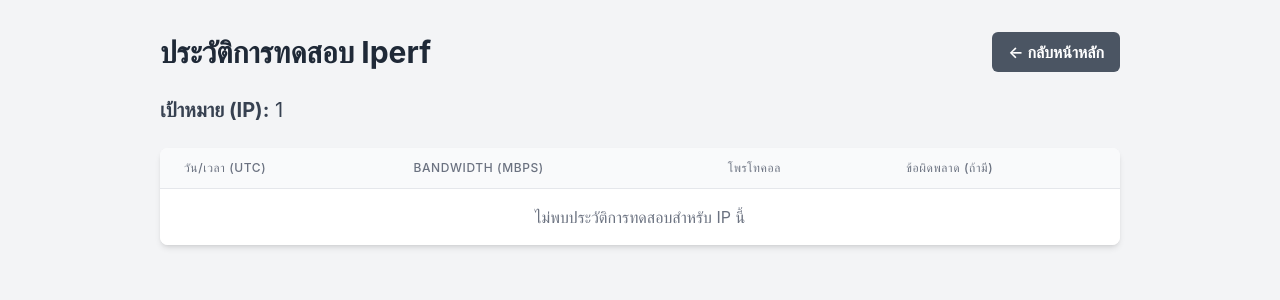
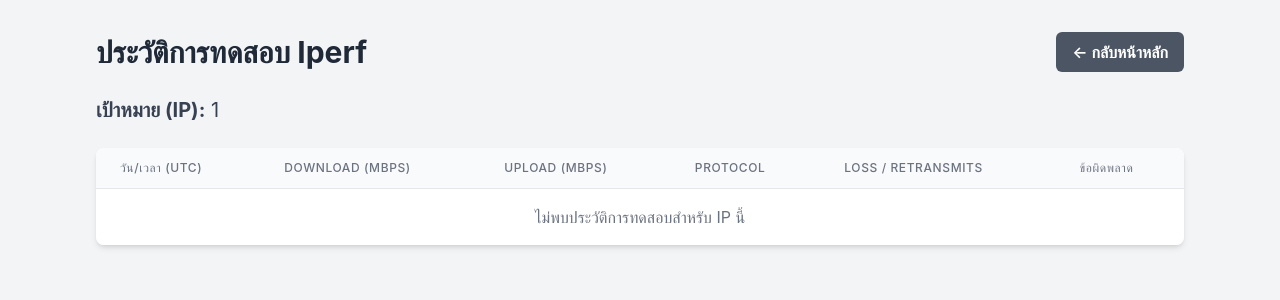
Before and after one commit to KornchanokChaemsilp/ipa2025-project-autoperf, a Flask app: page /detail/1 in a window 1280 px wide. Shown: the top 300 px of the page. Run offline with Flask 3, Linux system fonts and the light colour scheme; data that the repository does not hold is empty; some libraries are stand-ins or nearby versions.

Commit message:
Update detail.html to display additional metrics; modify ansible.py on iPerf3 command

```diff
--- a/web/templates/detail.html
+++ b/web/templates/detail.html
@@ -16,7 +16,7 @@
 </head>
 <body class="bg-gray-100 text-gray-900">
 
-    <div class="container mx-auto p-4 md:p-8 max-w-5xl">
+    <div class="container mx-auto p-4 md:p-8 max-w-6xl"> <!-- ⬅️ ขยายความกว้างเล็กน้อย -->
 
         <!-- 3. ส่วนหัวและปุ่มย้อนกลับ -->
         <div class="flex justify-between items-center mb-6">
@@ -29,39 +29,84 @@
 
         <p class="text-xl text-gray-700 mb-6"><strong>เป้าหมาย (IP):</strong> {{ router_ip }}</p>
 
-        <!-- 4. ตารางแสดงประวัติ -->
+        <!-- 4. ตารางแสดงประวัติ (อัปเดตแล้ว) -->
         <div class="bg-white rounded-lg shadow-md overflow-hidden">
             <div class="overflow-x-auto">
                 <table class="min-w-full divide-y divide-gray-200">
                     <thead class="bg-gray-50">
                         <tr>
                             <th scope="col" class="px-6 py-3 text-left text-xs font-medium text-gray-500 uppercase tracking-wider">วัน/เวลา (UTC)</th>
-                            <th scope="col" class="px-6 py-3 text-left text-xs font-medium text-gray-500 uppercase tracking-wider">Bandwidth (Mbps)</th>
-                            <th scope="col" class="px-6 py-3 text-left text-xs font-medium text-gray-500 uppercase tracking-wider">โพรโทคอล</th>
-                            <th scope="col" class="px-6 py-3 text-left text-xs font-medium text-gray-500 uppercase tracking-wider">ข้อผิดพลาด (ถ้ามี)</th>
+                            <th scope="col" class="px-6 py-3 text-left text-xs font-medium text-gray-500 uppercase tracking-wider">Download (Mbps)</th>
+                            <th scope="col" class="px-6 py-3 text-left text-xs font-medium text-gray-500 uppercase tracking-wider">Upload (Mbps)</th>
+                            <th scope="col" class="px-6 py-3 text-left text-xs font-medium text-gray-500 uppercase tracking-wider">Protocol</th>
+                            <!-- <th scope="col" class="px-6 py-3 text-left text-xs font-medium text-gray-500 uppercase tracking-wider">Jitter (ms)</th> -->
+                            <th scope="col" class="px-6 py-3 text-left text-xs font-medium text-gray-500 uppercase tracking-wider">Loss / Retransmits</th>
+                            <th scope="col" class="px-6 py-3 text-left text-xs font-medium text-gray-500 uppercase tracking-wider">ข้อผิดพลาด</th>
                         </tr>
                     </thead>
                     <tbody class="bg-white divide-y divide-gray-200">
                         <!-- 5. วนลูปแสดงผล (ตามที่ app.py ส่งมา) -->
                         {% for item in iperf_history %}
+
+                            <!-- 5.1 ดึงข้อมูลสรุปมาเก็บในตัวแปรเพื่อง่ายต่อการอ่าน -->
+                            {% set data = item.test_data %}
+                            {% set protocol = data.get('start', {}).get('test_start', {}).get('protocol', 'N/A') %}
+                            {% set received = data.get('end', {}).get('sum_received', {}) %}
+                            {% set sent = data.get('end', {}).get('sum_sent', {}) %}
+                            {% set udp_sum = data.get('end', {}).get('sum', {}) %} <!-- สำหรับ Jitter/Loss -->
+
                             <tr>
                                 <td class="px-6 py-4 whitespace-nowrap text-sm text-gray-700">
                                     {{ item.timestamp.strftime('%Y-%m-%d %H:%M:%S') }}
                                 </td>
+
+                                <!-- Download -->
                                 <td class="px-6 py-4 whitespace-nowrap text-sm text-gray-900 font-medium">
-                                <!-- 5.1 แสดงผลลัพธ์ (ตามโครงสร้างที่ Worker บันทึก) -->
-                                {% if item.test_data and item.test_data.get('end', {}).get('sum_received', {}).get('bits_per_second') %}
-                                    {{ (item.test_data.end.sum_received.bits_per_second / 1e6) | round(2) }} Mbps
+                                    {% if received.bits_per_second %}
+                                        {{ (received.bits_per_second / 1e6) | round(2) }}
+                                    {% else %} N/A {% endif %}
+                                </td>
+
+                                <!-- [ใหม่] Upload -->
+                                <td class="px-6 py-4 whitespace-nowrap text-sm text-gray-900 font-medium">
+                                    {% if sent.bits_per_second %}
+                                        {{ (sent.bits_per_second / 1e6) | round(2) }}
+                                    {% else %} N/A {% endif %}
+                                </td>
+
+                                <!-- Protocol -->
+                                <td class="px-6 py-4 whitespace-nowrap text-sm text-gray-600">
+                                    {{ protocol }}
+                                </td>
+
+                                <!-- [ใหม่] Jitter (เฉพาะ UDP) -->
+                                <!-- <td class="px-6 py-4 whitespace-nowrap text-sm text-gray-600">
+                                    {% if protocol == 'UDP' and udp_sum.jitter_ms is defined %}
+                                        {{ "%.3f"|format(udp_sum.jitter_ms) }}
+                                    {% else %}
+                                        N/A
+                                    {% endif %}
+                                </td> -->
+
+                                <!-- [ใหม่] Loss (UDP) หรือ Retransmits (TCP) -->
+                                <td class="px-6 py-4 whitespace-nowrap text-sm font-medium
+                                    {% if (protocol == 'UDP' and udp_sum.lost_percent > 1) or (protocol == 'TCP' and sent.retransmits > 10) %}
+                                        text-red-600 <!-- เน้นสีแดงถ้าค่าสูง -->
+                                    {% else %}
+                                        text-green-600 <!-- สีเขียวถ้าค่าดี -->
+                                    {% endif %}">
+
+                                    {% if protocol == 'TCP' %}
+                                        {{ sent.retransmits }} (Retransmits)
+                                    {% elif protocol == 'UDP' %}
+                                        {{ udp_sum.lost_percent | round(2) }} % (Loss)
                                     {% else %}
                                         N/A
                                     {% endif %}
                                 </td>
-                            <td class="px-6 py-4 whitespace-nowrap text-sm text-gray-600">
-                                <!-- 5.2 แสดงโพรโทคอล -->
-                                {{ item.test_data.get('start', {}).get('test_start', {}).get('protocol', 'N/A') }}
-                            </td>
+
+                                <!-- Error (ถ้ามี) -->
                                 <td class="px-6 py-4 whitespace-nowrap text-sm text-red-600">
-                                <!-- 5.3 แสดง Error -->
                                     {{ item.test_data.get('error', '') }}
                                 </td>
                             </tr>
@@ -69,7 +114,7 @@
 
                         {% if not iperf_history %}
                         <tr>
-                            <td colspan="4" class="px-6 py-4 text-center text-gray-500">ไม่พบประวัติการทดสอบสำหรับ IP นี้</td>
+                            <td colspan="7" class="px-6 py-4 text-center text-gray-500">ไม่พบประวัติการทดสอบสำหรับ IP นี้</td>
                         </tr>
                         {% endif %}
                     </tbody>
--- a/worker/ansible.py
+++ b/worker/ansible.py
@@ -32,7 +32,10 @@ def run_ansible_and_iperf(ip, user, password):
     print(f"  [Ansible] ติดตั้งบน {ip} สำเร็จ")
 
     # --- ขั้นตอน B: รัน iPerf3 Client ---
-    iperf_cmd = ["iperf3", "-c", ip, "-J"] # -J = JSON Output
+    iperf_cmd = ["iperf3", "-c", ip, "-J"] # <-- นี่คือ TCP -J = JSON Output
+    # ⬇️ เปลี่ยนเป็นแบบนี้เพื่อทดสอบ UDP ⬇️
+    # (-u = UDP, -b 10M = ทดสอบที่ 10 Mbps)
+    # iperf_cmd = ["iperf3", "-c", ip, "-J", "-u", "-b", "10M"]
 
     print(f"  [iperf3] เริ่มทดสอบกับ {ip}...")
     process_iperf = subprocess.run(iperf_cmd, capture_output=True, text=True)
```
Lines whose indentation alone changed are shown as unchanged.
